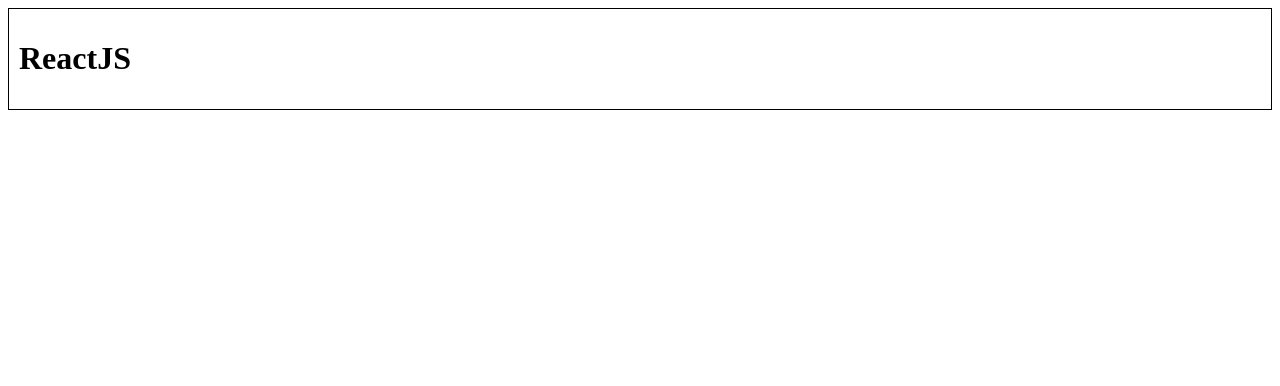
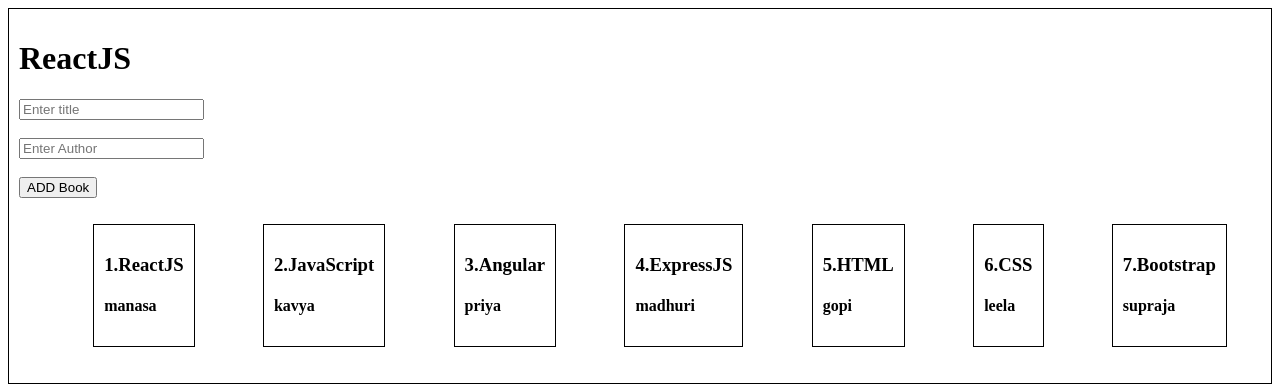
Before and after one commit to Manasa-dev503/rb25app, a React (Create React App) app: page / in a window 1280 px wide. Shown: the top 386 px of the page. Built offline with nearby package versions, Linux system fonts and the light colour scheme; data requests are answered from the project's data file.

Commit message:
crudoperations

```diff
--- /dev/null
+++ b/mydb/db.json
@@ -0,0 +1,15 @@
+{
+    "Books": [
+      { "id": 1, "title": "ReactJS", "author": "manasa" },
+      { "id": 2, "title": "JavaScript", "author": "kavya" },
+      { "id": 3, "title": "Angular", "author": "priya" },
+      { "id": 4, "title": "ExpressJS", "author": "madhuri" },
+      { "id": 5, "title": "HTML", "author": "gopi" },
+      { "id": 6, "title": "CSS", "author": "leela" },
+      { "id": 7, "title": "Bootstrap", "author": "supraja" }
+    ],
+    "comments": [
+      { "id": 1, "body": "some comment", "postId": 1 }
+    ],
+    "profile": { "name": "typicode" }
+  }
--- a/package.json
+++ b/package.json
@@ -6,6 +6,7 @@
     "@testing-library/jest-dom": "^5.17.0",
     "@testing-library/react": "^13.4.0",
     "@testing-library/user-event": "^13.5.0",
+    "axios": "^1.5.0",
     "react": "^18.2.0",
     "react-dom": "^18.2.0",
     "react-scripts": "5.0.1",
--- a/src/App.js
+++ b/src/App.js
@@ -1,11 +1,12 @@
 import logo from './logo.svg';
 import './App.css';
+import Books from './Books';
 
 function App() {
   return (
     <div className="mybox">
       <h1>ReactJS</h1>
-
+      <Books></Books>
     </div>
   );
 }
--- /dev/null
+++ b/src/Books.jsx
@@ -0,0 +1,36 @@
+import React, { useEffect } from 'react';
+import axios from 'axios';
+function Books(){
+    var [books,setbooks] = React.useState([])
+    useEffect(()=>{
+        axios.get("http://localhost:4000/Books").then((res)=>{
+            console.log(res.data)
+            setbooks([...res.data])
+        })
+        .catch(()=>{})
+
+    })
+    function addtobook(){
+        alert('hi')
+    }
+    return (
+        <div>
+            <input type='text' placeholder='Enter title' onChange={(event)=>{setbooks(...books,event.target.value)}} /><br /><br />
+            <input type='text' placeholder='Enter Author' /><br /><br />
+            <button onClick={()=>{addtobook(books.id)}}>ADD Book</button>
+
+            <ul id='book'>
+            {
+                books.map((book)=>{
+                    return <li>
+                        <h3>{book.id}.{book.title}</h3>
+                        <h4>{book.author}</h4>
+                        </li>
+                })
+            }
+            </ul>
+        </div>
+    )
+
+}
+export default Books;
--- a/src/index.css
+++ b/src/index.css
@@ -3,3 +3,14 @@
   padding: 10px;
   margin-bottom: 10px;
 }
+#book{
+  list-style: none;
+  display: flex;
+  flex-wrap: wrap;
+  justify-content: space-around;
+}
+#book li{
+  border: 1px solid;
+  margin: 10px;
+  padding: 10px;
+}
```
Also changed, not shown: 1 other file (tests, documents, lock files or other folders).
